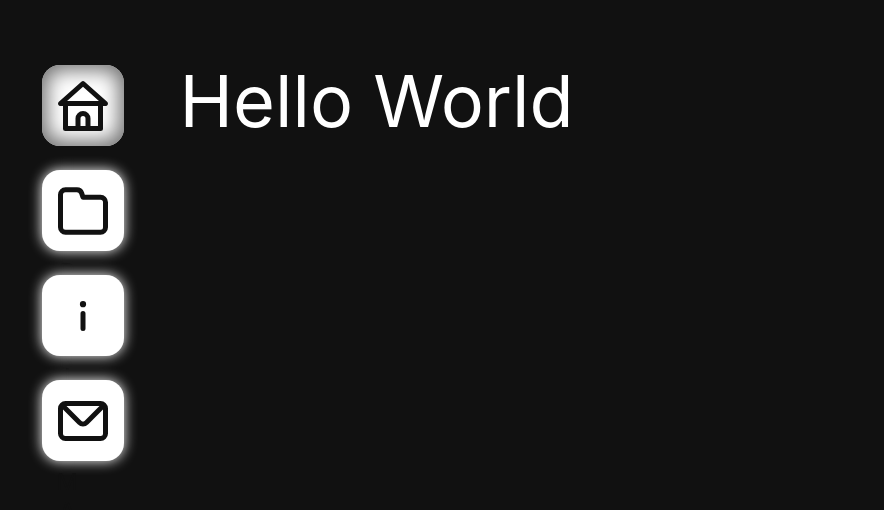
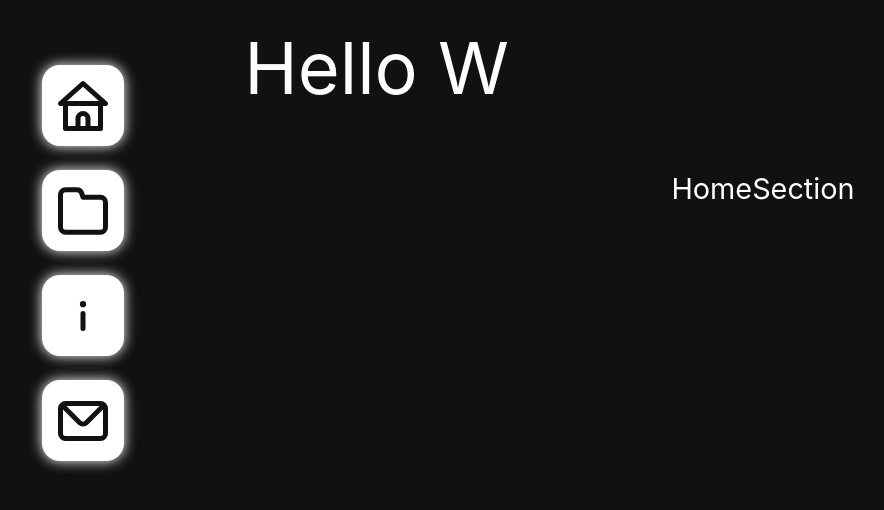
Before and after one commit to AtroxEGO/portfolio-app, a React (Create React App) app: page /pawel in a window 1280 px wide. Shown: the top 510 px of the page, without its empty margins (12-896 px from the left). Built offline with nearby package versions, Linux system fonts and the light colour scheme.

Commit message:
PA-04: Pawel/Navbar animation + logic implemented

```diff
--- a/src/components/Pawel/Header/ConsoleHeader.js
+++ b/src/components/Pawel/Header/ConsoleHeader.js
@@ -14,12 +14,12 @@ const ConsoleHeader = ({
           setCurrentText((prevCurrentText) => text.substring(0, prevCurrentText.length - 1))
           if (currentText.length == 0) window.setTimeout(() => {
             setCuttingText(false)
-          }, 500)
+          }, 1500)
         } else {
           setCurrentText((prevCurrentText) => text.substring(0, prevCurrentText.length + 1))
           if (currentText.length == text.length) window.setTimeout(() => {
             setCuttingText(true)
-          }, 500)
+          }, 1500)
         }
       }, 200)
 
--- /dev/null
+++ b/src/components/Pawel/HomeSection/HomeSection.js
@@ -0,0 +1,9 @@
+import React from 'react'
+
+const HomeSection = () => {
+  return (
+    <div>HomeSection</div>
+  )
+}
+
+export default HomeSection
--- a/src/components/Pawel/Navbar/Navbar.js
+++ b/src/components/Pawel/Navbar/Navbar.js
@@ -4,7 +4,8 @@ import { UilHome, UilFolder, UilEnvelope, UilInfo  } from '@iconscout/react-unic
 import items from './navbarItems.js'
 import { useLocation } from 'react-router'
 
-const Navbar = () => {
+
+const Navbar = ({onSectionChange}) => {
 
     const location = useLocation()
 
@@ -17,12 +18,18 @@ const Navbar = () => {
         }
     }
 
-    const singleItem = ({icon, desc, link}, i) => (
-        <div className={classes.navbarItem} key={i}>
-            <div className={location.pathname == link ? [classes.navbarButton, classes.activeButton].join(" ") : classes.navbarButton}>
-                <a href={link}>{getIcon(icon)}</a>
+    const handleClick = (id, title) => {
+        console.log(id)
+        onSectionChange[0](id)
+        onSectionChange[1](title)
+    }
+
+    const singleItem = ({icon, desc, title}, i) => (
+        <div className={classes.navbarItem} key={i} onClick={() => handleClick(i, title)}>
+            <div className={classes.navbarButton}>
+                {getIcon(icon)}
             </div>
-            <div className={classes.navbarItemDesc}>{desc}</div>
+            <div className={classes.navbarItemDesc} >{desc}</div>
         </div>
     );
 
--- a/src/components/Pawel/Navbar/Navbar.module.css
+++ b/src/components/Pawel/Navbar/Navbar.module.css
@@ -37,23 +37,22 @@ a {
 }
 
 .navbarItemDesc {
-    height: 0px;
+    max-height: 0px;
     border-radius: 0.5rem;
     width: 60px;
     display: flex;
+    user-select: none;
     margin-top: 0.3rem;
     text-orientation: upright;
     writing-mode: vertical-lr;
-    transition: height 0.3s ease;
+    transition: max-height 0.4s ease-out;
 }
 
 .navbarButton:hover + .navbarItemDesc{
     box-shadow: inset 0px 0px 20px 5px rgb(110, 110, 110);
-    user-select: none;
-    height: 135px;
-    display: flex;
+    max-height: 280px;
     justify-content: flex-start;
-    padding-bottom: 1.3rem;
+    padding-bottom: 1rem;
     letter-spacing: -0.7rem;
     align-items: center;
     font-size: 2rem;
--- a/src/components/Pawel/Navbar/navbarItems.js
+++ b/src/components/Pawel/Navbar/navbarItems.js
@@ -3,22 +3,22 @@ export default {
         {
             icon: "UilHome",
             desc: "HOME",
-            link: "/pawel",
+            title: "Hello World",
         },
         {
             icon: "UilFolder",
-            desc: "PLAN",
-            link: "/pawel/projects",
+            desc: "PROJECTS",
+            title: "My Projects",
         },
         {
             icon: "UilInfo",
             desc: "INFO",
-            link: "/pawel/info",
+            title: "Information",
         },
         {
             icon: "UilEnvelope",
-            desc: "MAIL",
-            link: "/pawel/contact",
+            desc: "CONTACT",
+            title: "Contact Me",
         },
     ]
 }
--- a/src/pages/Profiles/Pawel/Pawel.js
+++ b/src/pages/Profiles/Pawel/Pawel.js
@@ -1,17 +1,29 @@
 import React, { useState, useEffect } from 'react'
 import ConsoleHeader from '../../../components/Pawel/Header/ConsoleHeader';
+import HomeSection from '../../../components/Pawel/HomeSection/HomeSection';
 import Navbar from '../../../components/Pawel/Navbar/Navbar';
 import classes from './Pawel.module.css'
 
 const Pawel = () => {
 
+  const [currentSection, setCurrentSection] = useState(0);
+  const [consoleText, setConstoleText] = useState("Hello World");
+
+  const getSection = (id) => {
+    switch (id) {
+      case 0: return <HomeSection />
+      case 1: return <div>Projects</div>
+      case 2: return <div>Info</div>
+      case 3: return <div>Contact</div>
+    }
+  }
 
   return (
     <div className={classes.root}>
-      <Navbar />
-      <ConsoleHeader text='Hello World'/>
-      <div className={classes.mainInfo}>
-        {/* My name is Paul */}
+      <Navbar onSectionChange={[setCurrentSection, setConstoleText]}/>
+      <ConsoleHeader text={consoleText}/>
+      <div className={classes.sectionRoot}>
+        {getSection(currentSection)}
       </div>
     </div>
   )
--- a/src/pages/Profiles/Pawel/Pawel.module.css
+++ b/src/pages/Profiles/Pawel/Pawel.module.css
@@ -6,7 +6,8 @@
     flex-direction: column;
 }
 
-.mainInfo {
-    margin-left: 10rem;
+.sectionRoot {
+    margin: 2rem 5rem 5rem 20rem;
     font-size: 1.6rem;
+    height: 100%;
 }
```
Also changed, not shown: src/components/Pawel/HomeSection/HomeSection.module.css (added).
